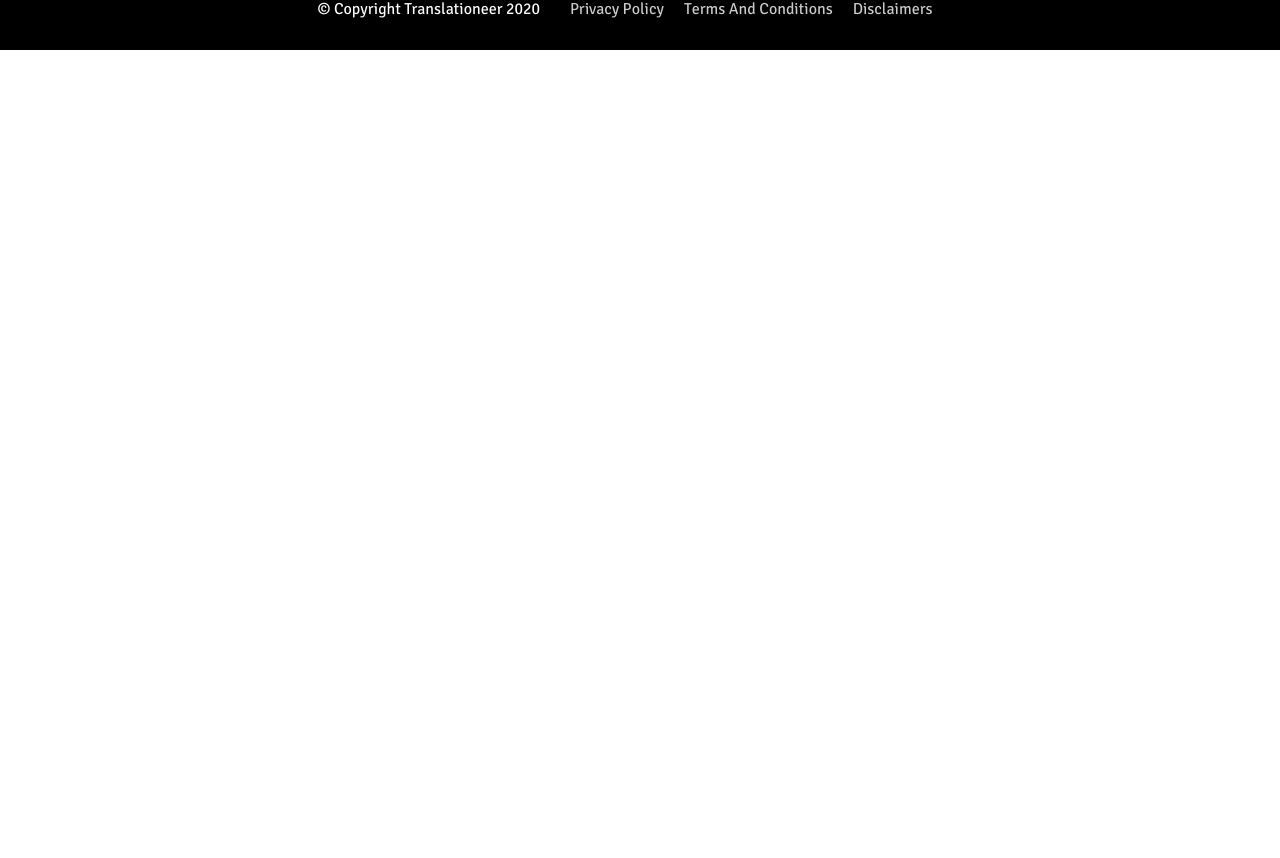
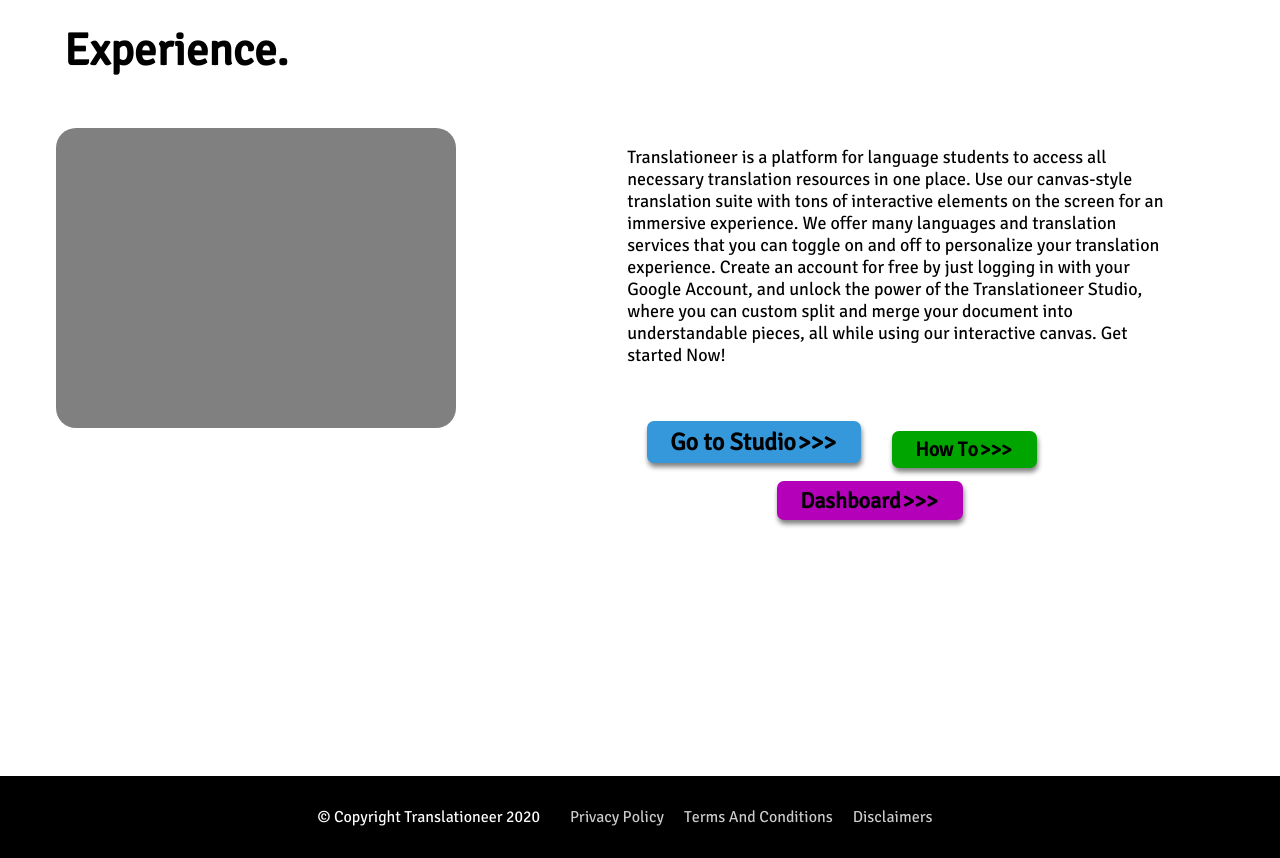
Before and after one commit to vincentcai48/Translationeer, a Next.js app: page / in a window 1280 px wide. Shown: the part 1240-2098 px from the top of the page. Before the commit the page ends 1290 px from the top, so only its background shows below. Built offline with nearby package versions, Linux system fonts and the light colour scheme; no server answers; the database is empty.

Commit message:
add second section of home page

```diff
--- a/components/Home.js
+++ b/components/Home.js
@@ -78,6 +78,49 @@
           </Link>
         </div>
       </section>
+
+      <section id="home-sec2">
+        <h3>Experience.</h3>
+        <div className="split-grid">
+          <div className="left-grid ">
+            <div className="home-pic"></div>
+          </div>
+
+          <div className="right-grid center-child">
+            <div>
+              <p>
+                Translationeer is a platform for language students to access all
+                necessary translation resources in one place. Use our
+                canvas-style translation suite with tons of interactive elements
+                on the screen for an immersive experience. We offer many
+                languages and translation services that you can toggle on and
+                off to personalize your translation experience. Create an
+                account for free by just logging in with your Google Account,
+                and unlock the power of the Translationeer Studio, where you can
+                custom split and merge your document into understandable pieces,
+                all while using our interactive canvas. Get started Now!
+              </p>
+              <div className="home-buttons">
+                <Link href="/studiodefault">
+                  <a className="arrow-button home-link blue">
+                    Go to Studio<span>{">>>"}</span>
+                  </a>
+                </Link>
+                <Link href="/howto">
+                  <a className="arrow-button home-link green">
+                    How To<span>{">>>"}</span>
+                  </a>
+                </Link>
+                <Link href="/dashboard">
+                  <a className="arrow-button home-link purple">
+                    Dashboard<span>{">>>"}</span>
+                  </a>
+                </Link>
+              </div>
+            </div>
+          </div>
+        </div>
+      </section>
     </div>
   );
 }
--- a/styles/global.css
+++ b/styles/global.css
@@ -7,6 +7,11 @@
   --scd: #b400b8;
   --ptc: black;
   --ltc: white;
+  --p-green: rgb(
+    0,
+    165,
+    0
+  ); /*primary green color (for charts and homepage, etc...)*/
 
   /*DOCUMENT COLORS:*/
   --dc-blue: #3498db; /*Not necessarily var(--pc), because later add change color functionality  */
@@ -1741,10 +1746,97 @@
   border-radius: 5px;
   transition: all 0.3s;
 }
-
+/*
 .home-link:hover {
   color: white;
   background-color: black;
+} */
+
+#home-sec2 .split-grid {
+  display: grid;
+  grid-template-columns: 2fr 3fr;
+}
+
+#home-sec2 .left-grid {
+  margin: 0px 30px;
+  display: flex;
+  align-items: flex-start;
+  justify-content: center;
+}
+
+#home-sec2 h3 {
+  font-size: 45px;
+  font-weight: bolder;
+  margin: 50px 0px 50px 5vw;
+}
+
+.home-pic {
+  background-color: gray;
+  border-radius: 20px;
+}
+
+#home-sec2 .home-pic {
+  height: 300px;
+  width: 400px;
+  margin: 0px 0px 100px 0px;
+}
+
+#home-sec2 .right-grid div {
+  width: 70%;
+  max-width: 600px;
+  font-size: 18px;
+}
+
+#home-sec2 .right-grid p {
+  margin-bottom: 15px;
+}
+
+.home-buttons {
+  max-width: 600px;
+  height: 400px;
+  position: relative;
+}
+
+.home-buttons .home-link {
+  border: 3px solid black;
+  border-radius: 7px;
+  width: auto;
+  display: inline-block;
+  font-size: 18px;
+  padding: 3px 20px;
+  position: absolute;
+  transition: all 0.2s;
+  box-shadow: 1px 4px 5px grey;
+}
+/*
+.home-buttons .home-link:hover {
+  background-color: white;
+} */
+
+.home-link.blue {
+  top: 10px;
+  left: 20px;
+  border-color: var(--pc);
+  background-color: var(--pc);
+  font-size: 24px;
+}
+
+.home-link.purple {
+  top: 70px;
+  left: 150px;
+  border-color: var(--scd);
+  background-color: var(--scd);
+  font-size: 22px;
+}
+
+.home-link.green {
+  top: 20px;
+  left: 265px;
+  display: block;
+  white-space: nowrap;
+  border-color: var(--p-green);
+  background-color: var(--p-green);
+  font-size: 20px;
 }
 
 #studioHeader-topRow {
@@ -1756,12 +1848,25 @@
   align-self: flex-end;
   margin: 3px 15px 3px auto;
 }
-/*
-  #studio-h1 {
-    background-color: var(--scd);
-    font-size: 50px;
-    box-shadow: 0px 3px 5px #121212;
-  } */
+
+@media (max-width: 576px) {
+  #home-sec2 .left-grid {
+    display: none;
+  }
+
+  #home-sec2 .split-grid {
+    display: block;
+  }
+
+  .home-buttons {
+    display: block;
+    position: static;
+  }
+
+  .home-buttons .home-link {
+    position: static;
+  }
+}
 
 #studio-default-container {
   background-color: black;
```
